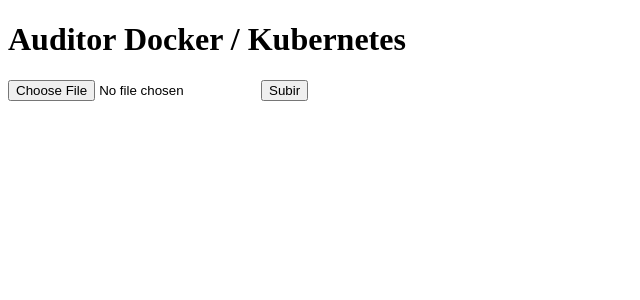
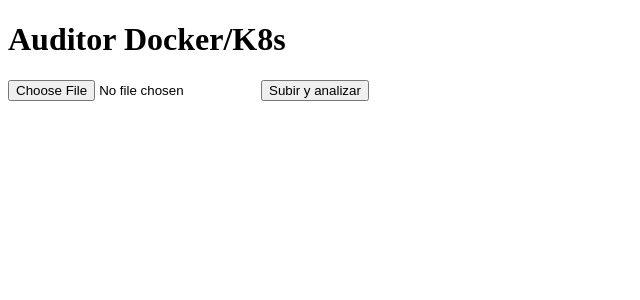
Before and after one commit to alvaroblanco98/auditor-docker-k8s, a React (Create React App) app in the folder frontend/: page / in a window 1280 px wide. Shown: the top 300 px of the page, without its empty margins (0-640 px from the left). Built offline with nearby package versions, Linux system fonts and the light colour scheme.

Commit message:
Patch-App-frontend-uploading-reading-files

```diff
--- a/frontend/src/App.tsx
+++ b/frontend/src/App.tsx
@@ -1,4 +1,4 @@
-import React, { useState } from "react";
+import React, { useState } from 'react';
 
 function App() {
   const [file, setFile] = useState<File | null>(null);
@@ -11,7 +11,7 @@
 
     const res = await fetch("http://localhost:8000/scan/", {
       method: "POST",
-      body: formData,
+      body: formData
     });
 
     const data = await res.json();
@@ -19,12 +19,14 @@
   };
 
   return (
-    <div className="p-4">
-      <h1 className="text-xl font-bold">Auditor Docker / Kubernetes</h1>
+    <div className="p-6">
+      <h1 className="text-2xl font-bold mb-4">Auditor Docker/K8s</h1>
       <input type="file" onChange={e => setFile(e.target.files?.[0] || null)} />
-      <button onClick={handleUpload} className="bg-blue-500 text-white px-4 py-2 ml-2">Subir</button>
+      <button className="ml-4 bg-blue-600 text-white px-4 py-2 rounded" onClick={handleUpload}>
+        Subir y analizar
+      </button>
       {response && (
-        <pre className="mt-4 bg-gray-100 p-4 rounded">{JSON.stringify(response, null, 2)}</pre>
+        <pre className="mt-6 bg-gray-100 p-4 rounded">{JSON.stringify(response, null, 2)}</pre>
       )}
     </div>
   );
```
